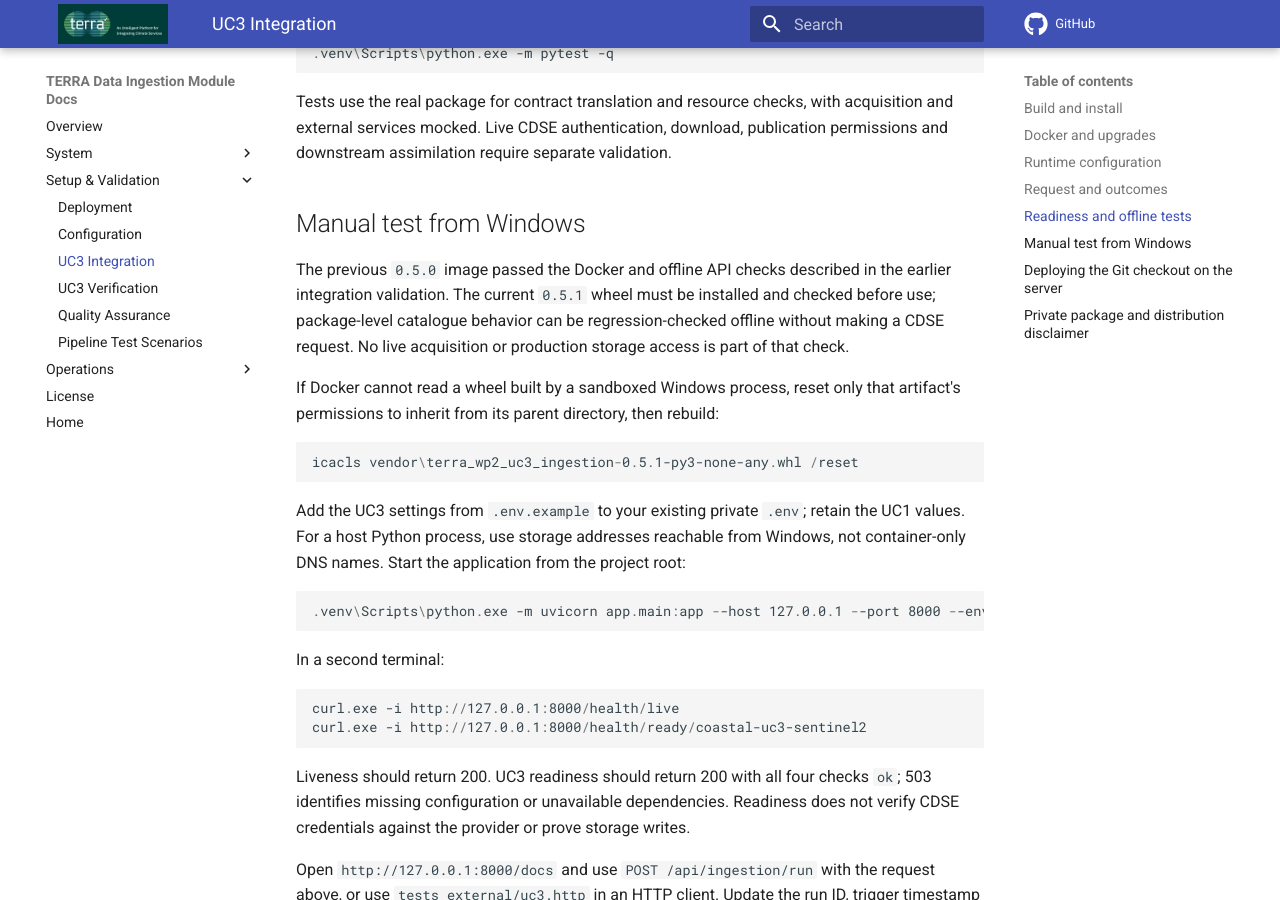
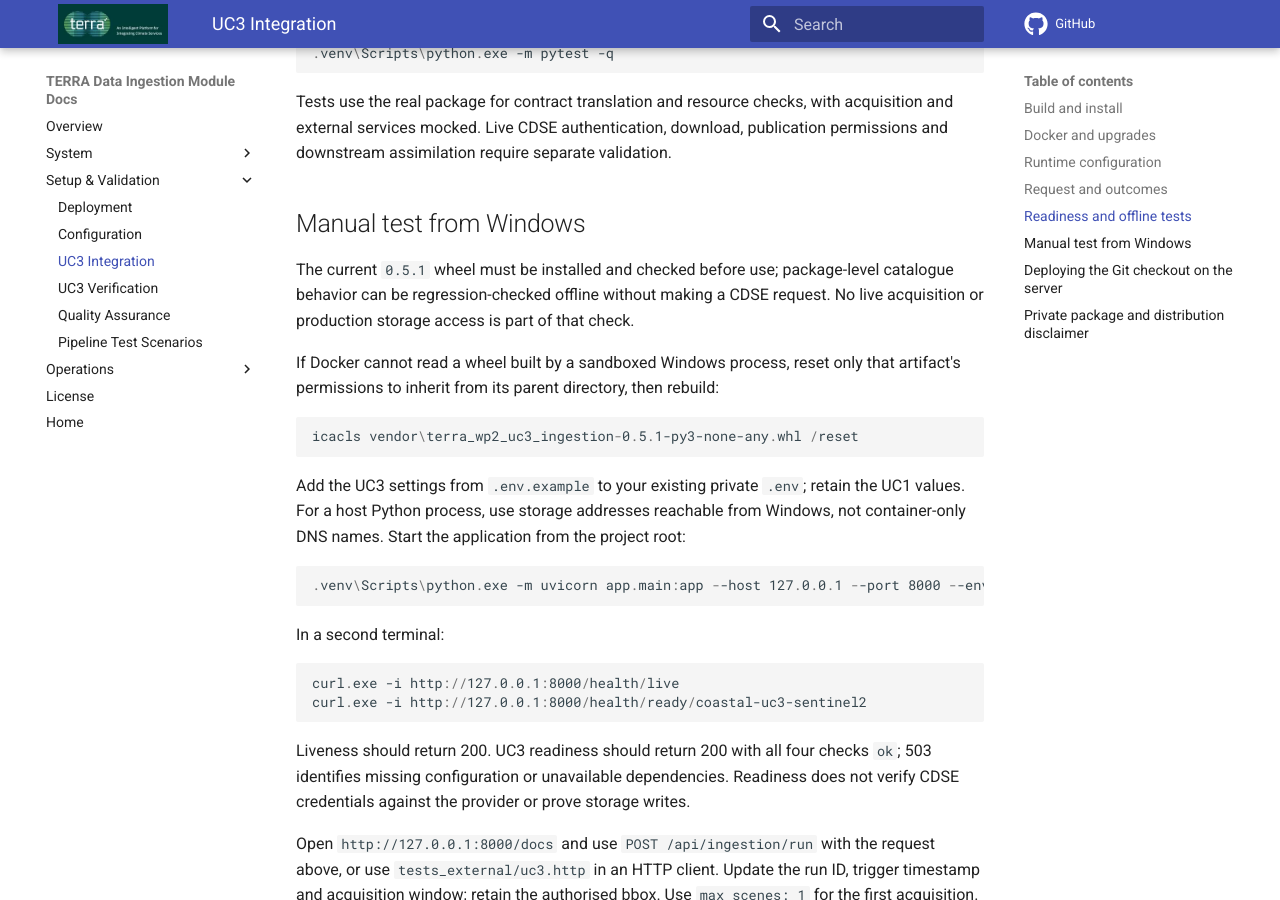
Before and after one commit to terra-horizon/Data_ingestion_module, an MkDocs documentation site: the page built from docs/docs/uc3-integration.md, in a window 1280 px wide and 900 px high, scrolled down 3651 px. Built offline with MkDocs 1.6.1 and Material for MkDocs 9.7.7, drawn with Linux system fonts in a browser that asks for light colours; comment, search, counter and statistics services are not loaded; the version menu is left out.

Commit message:
Corrected the md file

```diff
--- a/docs/docs/uc3-integration.md
+++ b/docs/docs/uc3-integration.md
@@ -88,7 +88,7 @@ Tests use the real package for contract translation and resource checks, with ac
 
 ## Manual test from Windows
 
-The previous `0.5.0` image passed the Docker and offline API checks described in the earlier integration validation. The current `0.5.1` wheel must be installed and checked before use; package-level catalogue behavior can be regression-checked offline without making a CDSE request. No live acquisition or production storage access is part of that check.
+The current `0.5.1` wheel must be installed and checked before use; package-level catalogue behavior can be regression-checked offline without making a CDSE request. No live acquisition or production storage access is part of that check.
 
 If Docker cannot read a wheel built by a sandboxed Windows process, reset only that artifact's permissions to inherit from its parent directory, then rebuild:
 
```
